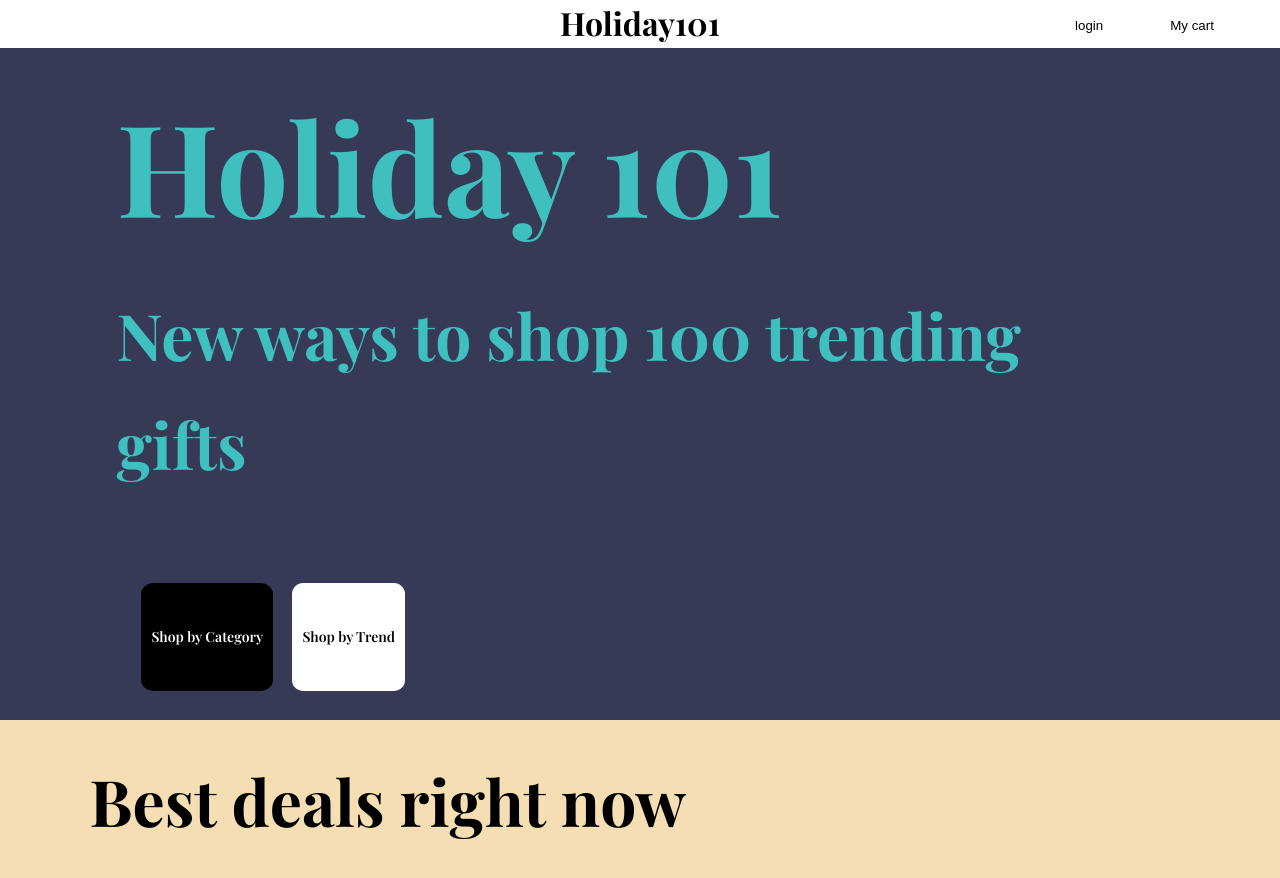
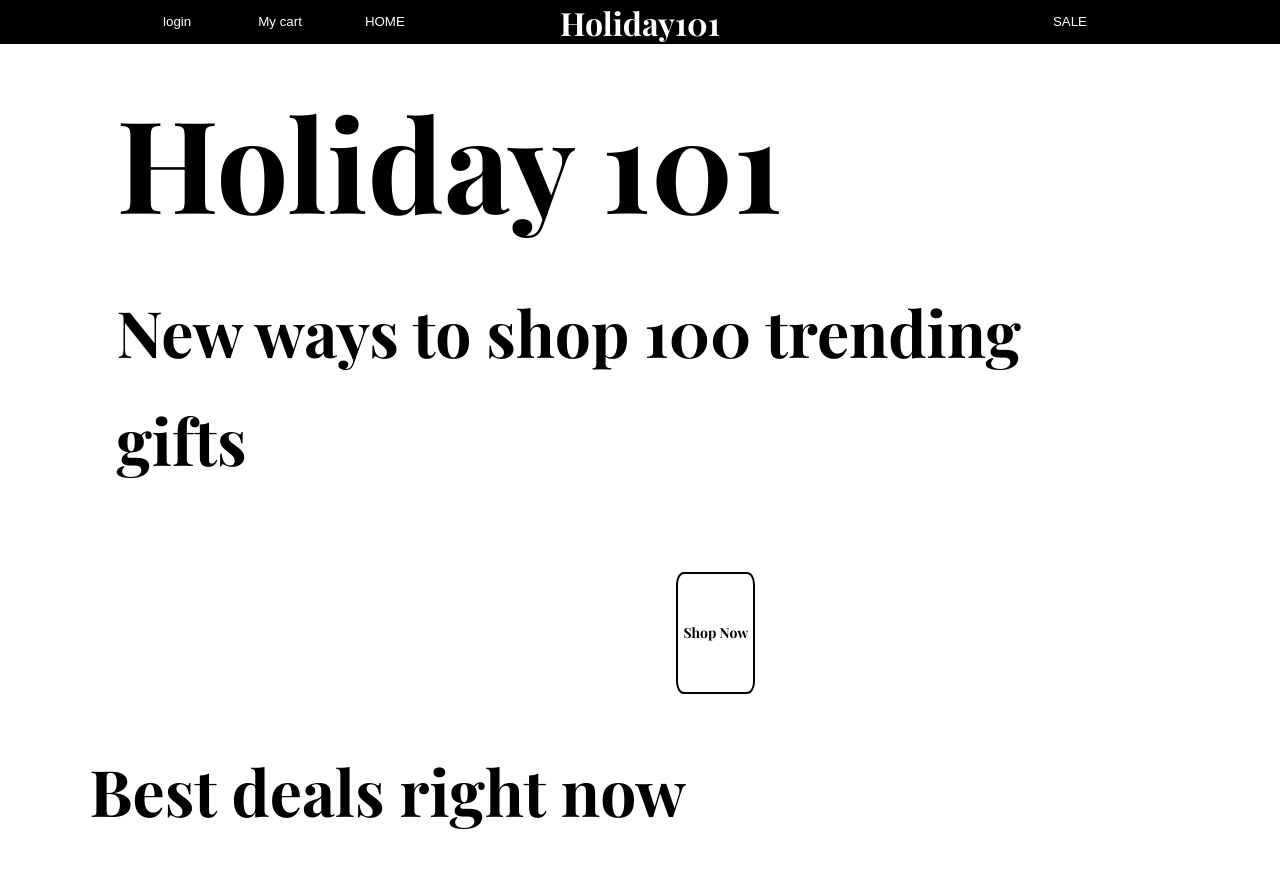
Before and after one commit to Steinar22/winter-shopping, a plain HTML site: page index.html in a window 1280 px wide. Drawn offline with nearby package versions, Linux system fonts and the light colour scheme; a web font is replaced by a local one.

Commit message:
adjusted a few buttons

```diff
--- a/design.css
+++ b/design.css
@@ -8,8 +8,8 @@ body,html{
     width : 100% ;
     display: flex;
     justify-content: center;
-    color : black;
-    background-color: white;
+    color : white;
+    background-color: black;
     font-family: "Playfair Display", sans-serif;
 }
 
@@ -30,11 +30,11 @@ body,html{
     font-weight: 700 ;
     font-style: normal;
     font-variation-settings:"wdth" 100;
-    background-color: #363A57;
+    background-color: white;
 }
 
 .top-section-heading{
-    color: hsl(180, 50%, 50%);
+    color: black;
     font-size: 4rem;
     margin-top: 50px;
     line-height: 97.3% ;
@@ -48,70 +48,71 @@ body,html{
 
 }
 
-.our-btns{
-    display: inline-block;
-    font-size: 1.125rem;
-    font-weight: 600;
-    padding:13px 25px;
-    font-size: 1.125rem;
-    font-weight: 600;
-    margin-top: 0%;
-    margin-bottom: 0%;
-}
+
 
 
 .first-btn {
     display: inline-block;
-    background-color: black;
-    color: white;
-    padding-left: 10px;
-    padding-right: 10px;
-    border: none;
+    background-color: transparent;
+    color: black;
+    padding: 5px 5px 5px 5px ;
+    border: 2px solid black;
     border-radius: 10%;
     cursor: pointer;
     font-size: 14px;
     text-decoration: none;
-    margin-right: 15px;
+    margin-left: 560px;
+
 }
 
 
-.second-btn{
-    display: inline-block;
-    background-color: white;
-    color: black;
-    padding-left: 10px;
-    padding-right: 10px;
-    border: none;
-    border-radius: 10%;
-    cursor: pointer;
-    font-size: 14px;
-    text-decoration: none;
-    margin-right: 15px;
-}
-
-.top-btns{
+.top-btn{
     margin-left: 80%;
     margin-top: .30%;
 }
 
+
 .login-btn{
     background-color: transparent;
-    color: black;
+    color: white;
     padding: 14px 24px 14px 24px;
     margin-right: 15px;
     border: 1px ;
     margin-bottom: 1px ;
     cursor: pointer;
+
 }
 
 .cart-btn{
     background-color: transparent;
-    color: black;
+    color: white;
     padding: 14px 24px 14px 24px;
     margin-right: 15px;
     border: 1px;
     margin-bottom: 1px ;
     cursor: pointer;
+}
+
+.h-btn{
+    background-color: transparent;
+    color: white;
+    padding: 14px 24px 14px 24px;
+    margin-right: 600px;
+    border: 1px;
+    margin-bottom: 1px ;
+    cursor: pointer;
+}
+
+
+.sal-btn{
+    background-color: transparent;
+    color: white;
+    padding: 14px 24px 14px 24px;
+    margin-right: 30px;
+    border: 1px;
+    margin-bottom: 1px ;
+    cursor: pointer;
+
 }
 
 .bottom-heading {
@@ -122,7 +123,7 @@ body,html{
 }
 
 .bottom-section-wrapper{
-    background-color: wheat;
+    background-color: white;
     overflow: hidden;
     font-family: "Playfair Display", sans-serif;
 }
--- a/index.html
+++ b/index.html
@@ -14,8 +14,9 @@
 
     <header class="header">
         <h1>Holiday101</h1>
-        <div class="top-btns"> <button class="login-btn">login</button> <button class="cart-btn">My cart</button></div>
+        <div class="top-btns"> <button class="login-btn">login</button> <button class="cart-btn">My cart</button><button class="h-btn">HOME</button><button class="sal-btn">SALE</button></div>
     </header>
+
 
 <div class="top-section-wrapper">
 
@@ -25,8 +26,7 @@
         <div class="heading-description">
             <p>New ways to shop 100 trending gifts</p>
             <div class="our-btns">
-                <a href="#" class="first-btn">Shop by Category</a>
-                <a href="#" class="second-btn">Shop by Trend</a>
+                <a href="#" class="first-btn">Shop Now</a>
             </div>
         </div>
     </div>
```
